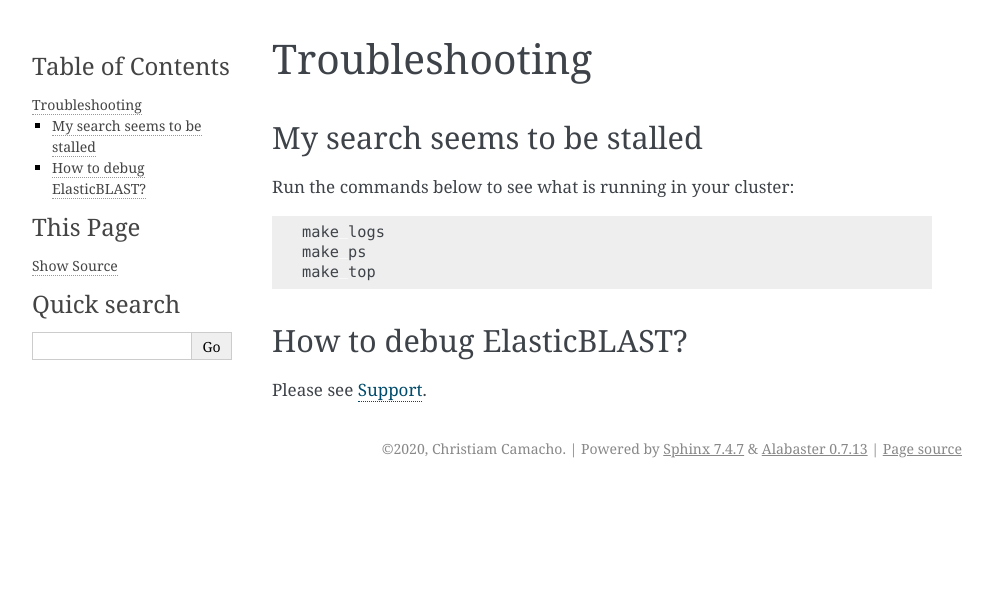
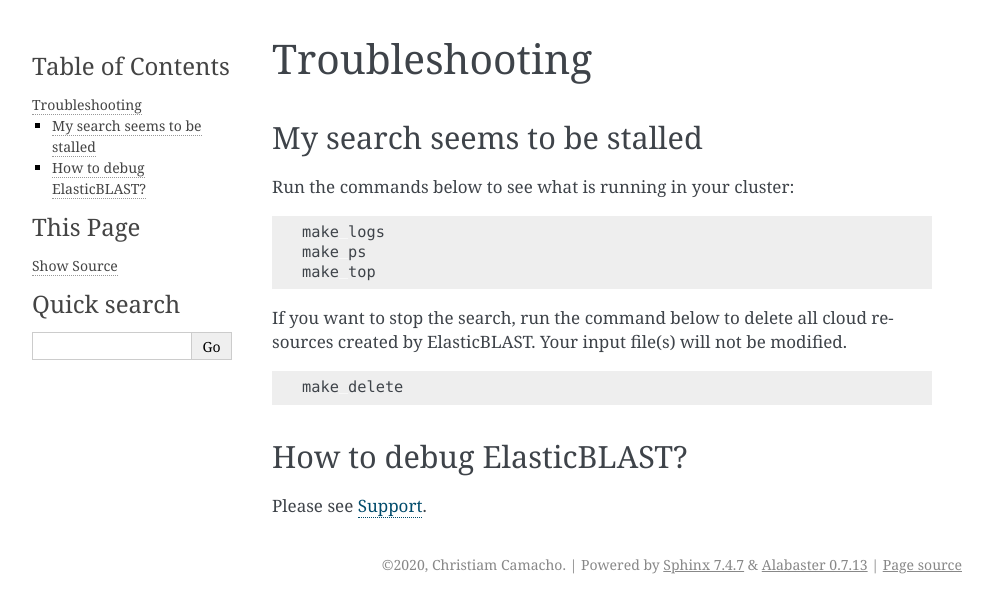
Before and after one commit to ncbi/elastic-blast-docs, a Sphinx documentation site: the page built from docs/source/troubleshooting.rst, in a window 1280 px wide. Shown: the top 613 px of the page, without its empty margins (148-1141 px from the left). Built offline with Sphinx 7.4.7, drawn with Linux system fonts in a browser that asks for light colours.

Commit message:
Add note about deletion

```diff
--- a/docs/source/troubleshooting.rst
+++ b/docs/source/troubleshooting.rst
@@ -14,6 +14,12 @@
     make ps
     make top
 
+If you want to stop the search, run the command below to delete all cloud
+resources created by ElasticBLAST. Your input file(s) will not be modified.
+
+.. code-block:: bash
+
+    make delete
 
 How to debug ElasticBLAST?
 --------------------------
```
